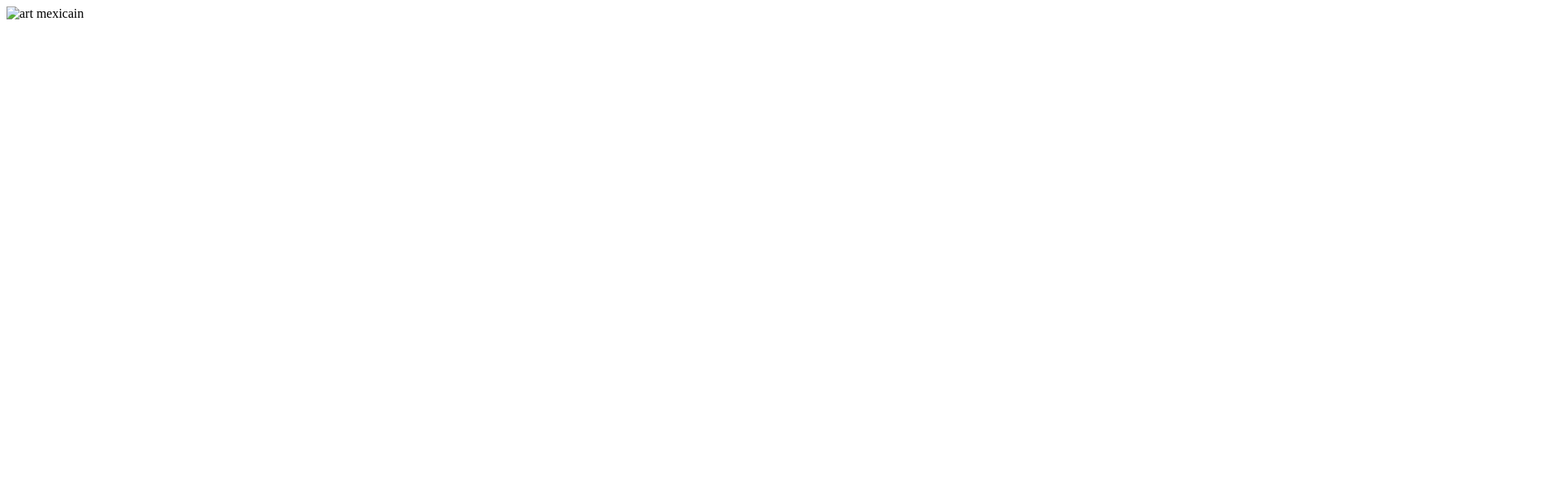
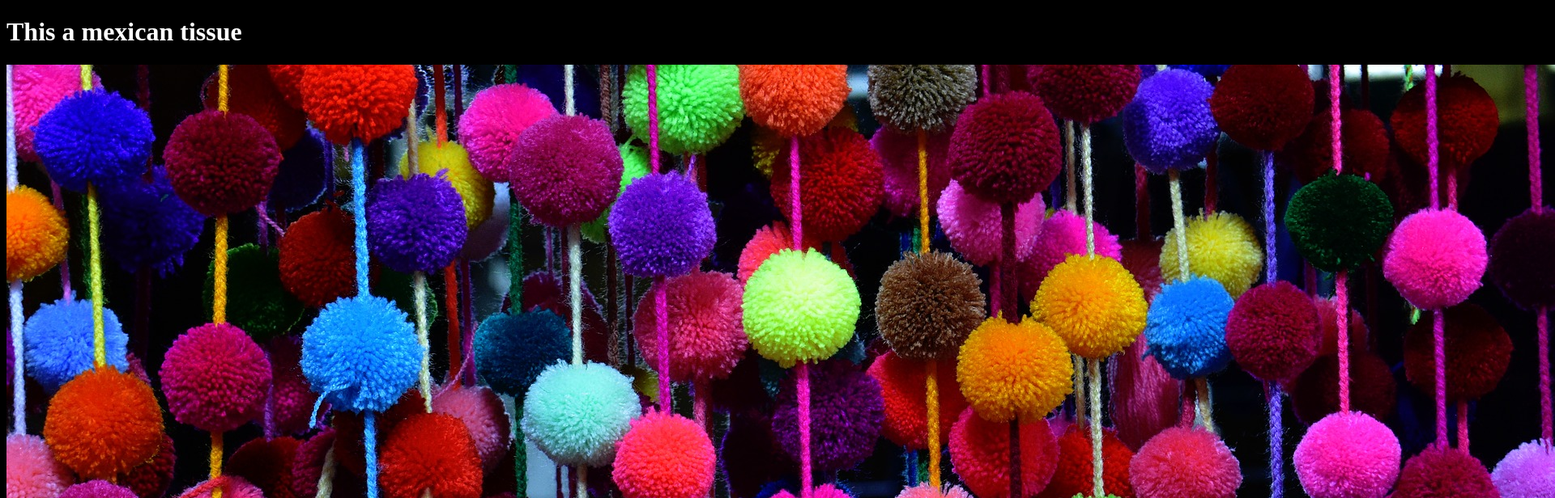
Before and after one commit to dianekerloch/D4_session04_github, a plain HTML site: page index.html in a window 1280 px wide. Shown: the top 616 px of the page at 81% size, 1920 px wide, since content can reach past the window. Drawn offline with Linux system fonts and the light colour scheme.

Commit message:
color changes

```diff
--- /dev/null
+++ b/css/master.css
@@ -0,0 +1,4 @@
+body{
+  color: #fff;
+  background: #000;
+}
--- a/index.html
+++ b/index.html
@@ -3,10 +3,11 @@
   <head>
     <meta charset="utf-8">
     <title>Mexican</title>
+    <link rel="stylesheet" href="css/master.css">
   </head>
   <body>
-
-<img src="images/art-3536475_1920.jpg;" alt="art mexicain">
+<h1>This a mexican tissue</h1>
+<img src="images/art-3536475_1920.jpg" alt="art mexicain">
 
   </body>
 </html>
```
